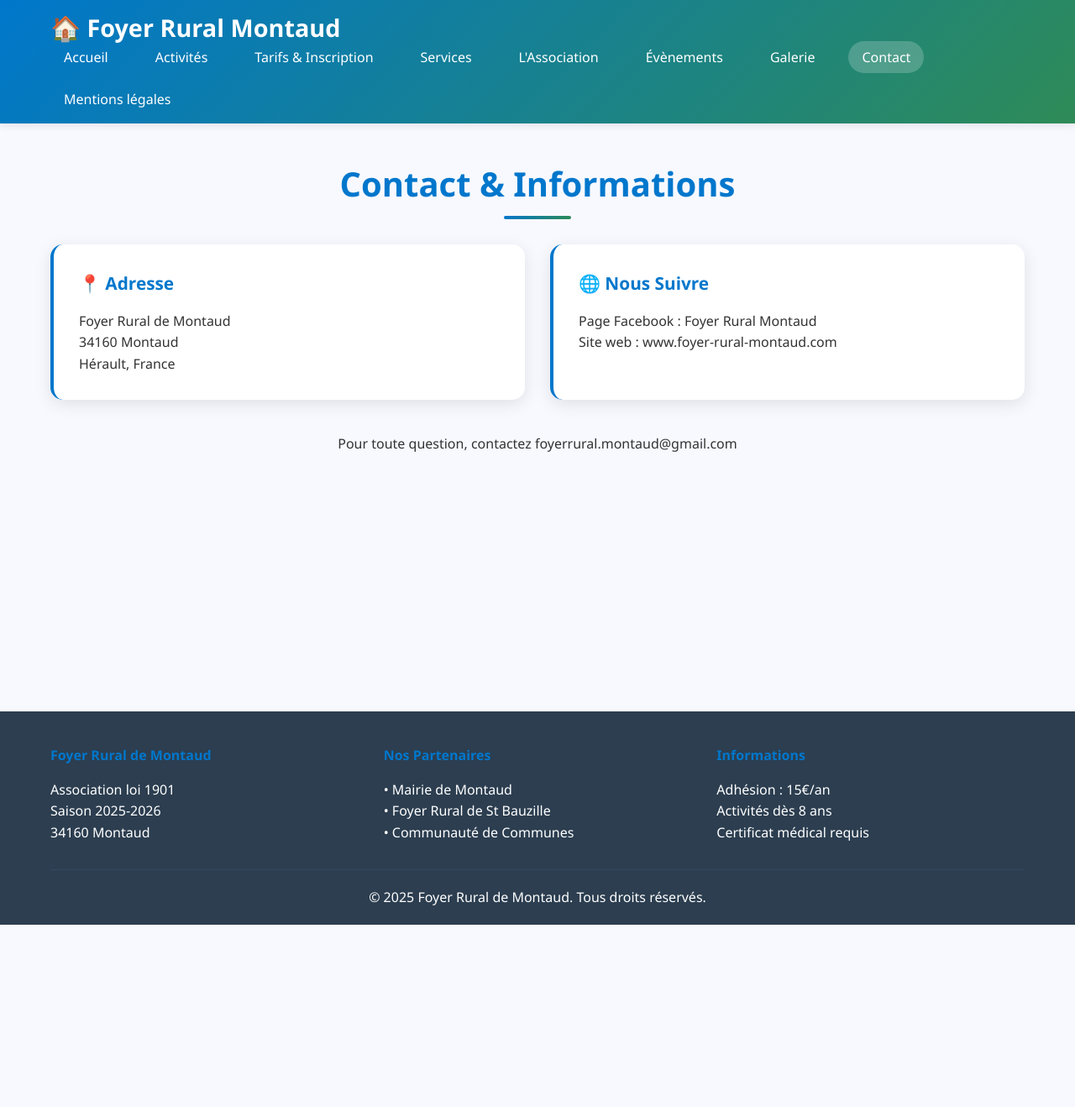
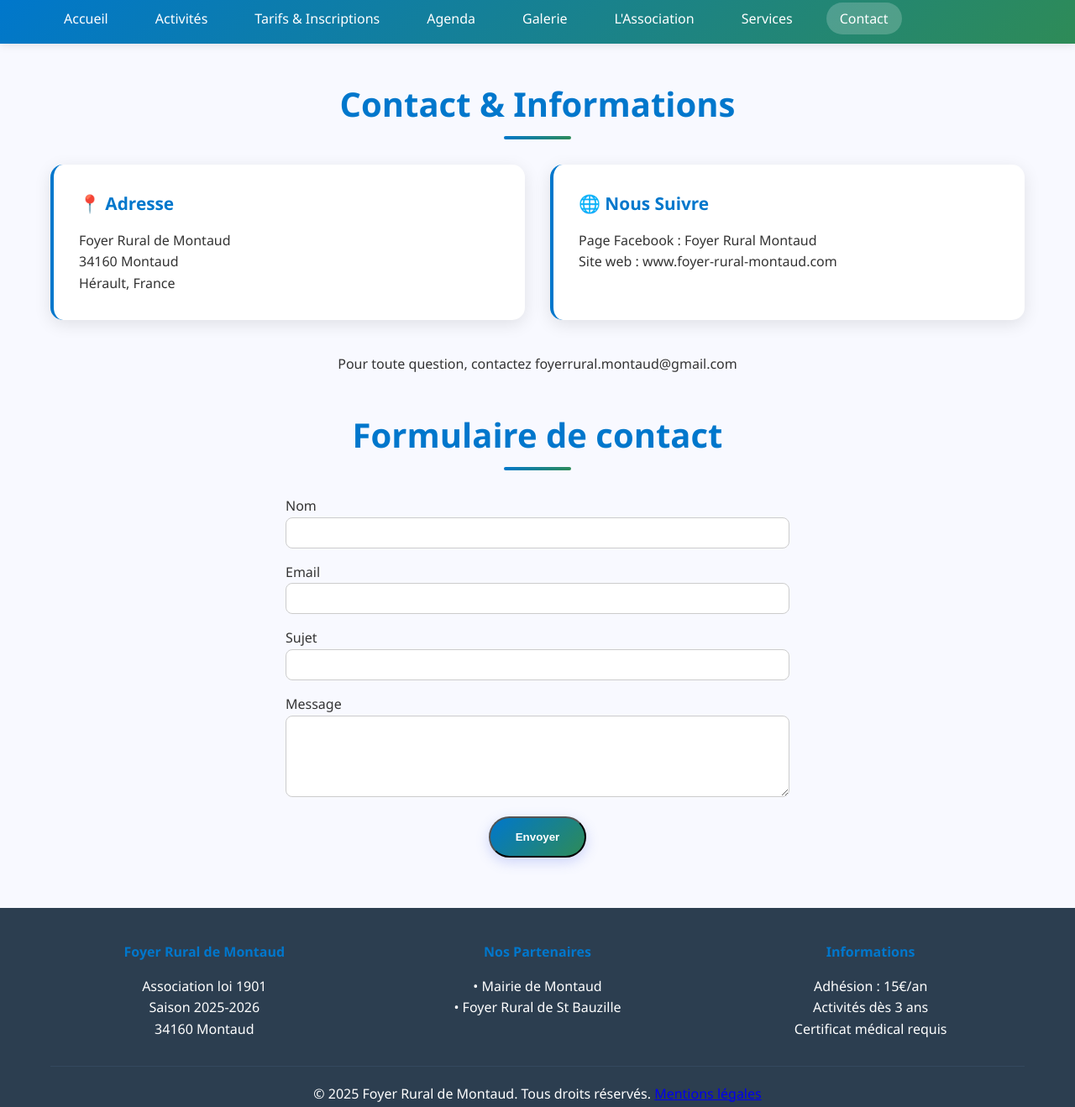
Before and after one commit to Kayhalan/Fr-Montaud, a plain HTML site: page contact.html in a window 1280 px wide. Shown: the part 6-1324 px from the top of the page at 84% size. Before the commit the page ends 1107 px from the top, so only its background shows below. Drawn offline with Linux system fonts and the light colour scheme.

Commit message:
Update contact.html

```diff
--- a/contact.html
+++ b/contact.html
@@ -1,77 +1,61 @@
 <!DOCTYPE html>
+
 <html lang="fr">
 <head>
-    <meta charset="UTF-8">
-    <meta name="viewport" content="width=device-width, initial-scale=1.0">
-    <title>Contact & Informations</title>
-    <meta name="description" content="Foyer Rural de Montaud: activités sportives, culturelles, loisirs à Montaud, Hérault.">
-    <link rel="stylesheet" href="css/style.css">
-    <link rel="canonical" href="https://www.foyer-rural-montaud.com/">
-    <meta property="og:type" content="website">
-    <meta property="og:title" content="Contact & Informations">
-    <meta property="og:description" content="Découvrez nos activités et services à Montaud.">
-    <meta property="og:url" content="https://www.foyer-rural-montaud.com/">
-    <meta property="og:site_name" content="Foyer Rural de Montaud">
+<meta charset="utf-8"/>
+<meta content="width=device-width, initial-scale=1.0" name="viewport"/>
+<title>Contact &amp; Informations</title>
+<meta content="Foyer Rural de Montaud: activités sportives, culturelles, loisirs à Montaud, Hérault." name="description"/>
+<link href="css/style.css" rel="stylesheet"/>
+<link href="https://www.foyer-rural-montaud.com/" rel="canonical"/>
+<meta content="website" property="og:type"/>
+<meta content="Contact &amp; Informations" property="og:title"/>
+<meta content="Découvrez nos activités et services à Montaud." property="og:description"/>
+<meta content="https://www.foyer-rural-montaud.com/" property="og:url"/>
+<meta content="Foyer Rural de Montaud" property="og:site_name"/>
 </head>
 <body>
-
 <header>
 <nav class="container">
-        <a href="index.html" class="logo">🏠 Foyer Rural Montaud</a>
-        <ul class="nav-links">
-            <li><a href="index.html">Accueil</a></li>
-            <li><a href="activites.html">Activités</a></li>
-            <li><a href="tarifs.html">Tarifs &amp; Inscription</a></li>
-            <li><a href="services.html">Services</a></li>
-            <li><a href="association.html">L'Association</a></li>
-            <li><a href="evenements.html">Évènements</a></li>
-            <li><a href="galerie.html">Galerie</a></li>
-            <li><a href="contact.html">Contact</a></li>
-            <li><a href="mentions-legales.html">Mentions légales</a></li>
-        </ul>
+
+<ul class="nav-links"><li><a href="index.html">Accueil</a></li><li><a href="activites.html">Activités</a></li><li><a href="tarifs.html">Tarifs &amp; Inscriptions</a></li><li><a href="evenements.html">Agenda</a></li><li><a href="galerie.html">Galerie</a></li><li><a href="association.html">L'Association</a></li><li><a href="services.html">Services</a></li><li><a href="contact.html">Contact</a></li></ul>
 </nav>
 </header>
-
 <main class="container">
-
-        <h1 class="section-title">Contact & Informations</h1>
+<h1 class="section-title">Contact &amp; Informations</h1>
 <div class="cards-grid">
-            <div class="card"><h3>📍 Adresse</h3><p>Foyer Rural de Montaud<br>34160 Montaud<br>Hérault, France</p></div>
+<div class="card"><h3>📍 Adresse</h3><p>Foyer Rural de Montaud<br/>34160 Montaud<br/>Hérault, France</p></div>
 <div class="card"><h3>🌐 Nous Suivre</h3><p>Page Facebook : Foyer Rural Montaud</p><p>Site web : www.foyer-rural-montaud.com</p></div>
 </div>
 <p style="text-align:center;margin-top:40px;">Pour toute question, contactez foyerrural.montaud@gmail.com</p>
-
-</main>
-
+<h2 class="section-title">Formulaire de contact</h2><form action="#" class="contact-form" method="post"><div class="form-group"><label for="name">Nom</label><input id="name" name="name" type="text"/></div><div class="form-group"><label for="email">Email</label><input id="email" name="email" type="email"/></div><div class="form-group"><label for="subject">Sujet</label><input id="subject" name="subject" type="text"/></div><div class="form-group"><label for="message">Message</label><textarea id="message" name="message" rows="5"></textarea></div><button class="cta-button" type="submit">Envoyer</button></form></main>
 <footer>
 <div class="container">
 <div class="footer-content">
-            <div class="footer-section">
+<div class="footer-section" style="text-align: center">
 <h4>Foyer Rural de Montaud</h4>
-                <p>Association loi 1901<br>
-                Saison 2025-2026<br>
+<p>Association loi 1901<br/>
+                Saison 2025-2026<br/>
                 34160 Montaud</p>
 </div>
-            <div class="footer-section">
+<div class="footer-section" style="text-align: center">
 <h4>Nos Partenaires</h4>
-                <p>• Mairie de Montaud<br>
-                • Foyer Rural de St Bauzille<br>
-                • Communauté de Communes</p>
+<p><a href="https://www.montaud34.fr/"></a>• Mairie de Montaud<br/>
+<a href="https://www.saintbauzilledemontmel.fr/associations/foyer-rural/"></a>• Foyer Rural de St Bauzille<br/>
 </div>
-            <div class="footer-section">
+<div class="footer-section" style="text-align: center">
 <h4>Informations</h4>
-                <p>Adhésion : 15€/an<br>
-                Activités dès 8 ans<br>
+<p>Adhésion : 15€/an<br/>
+                Activités dès 3 ans<br/>
                 Certificat médical requis</p>
 </div>
 </div>
 <div style="text-align: center; padding-top: 20px; border-top: 1px solid #34495e;">
-            <p>&copy; 2025 Foyer Rural de Montaud. Tous droits réservés.</p>
+<p>© 2025 Foyer Rural de Montaud. Tous droits réservés. <a href="mentions-legales.html">Mentions légales</a></p>
 </div>
 </div>
 </footer>
 <script src="js/activities.js"></script>
 <script src="js/main.js"></script>
-
 </body>
 </html>
```
Lines whose indentation alone changed are shown as unchanged.
